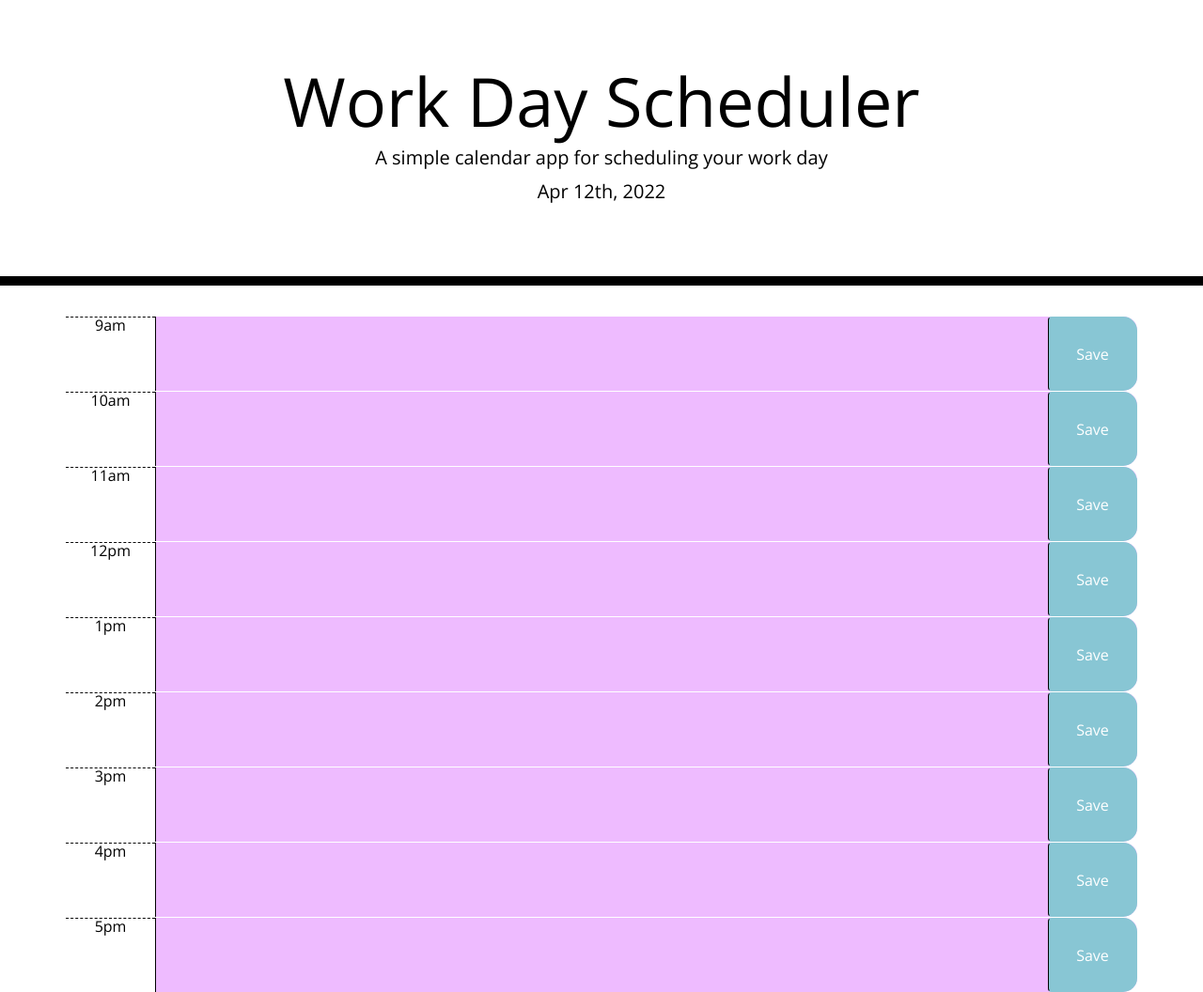
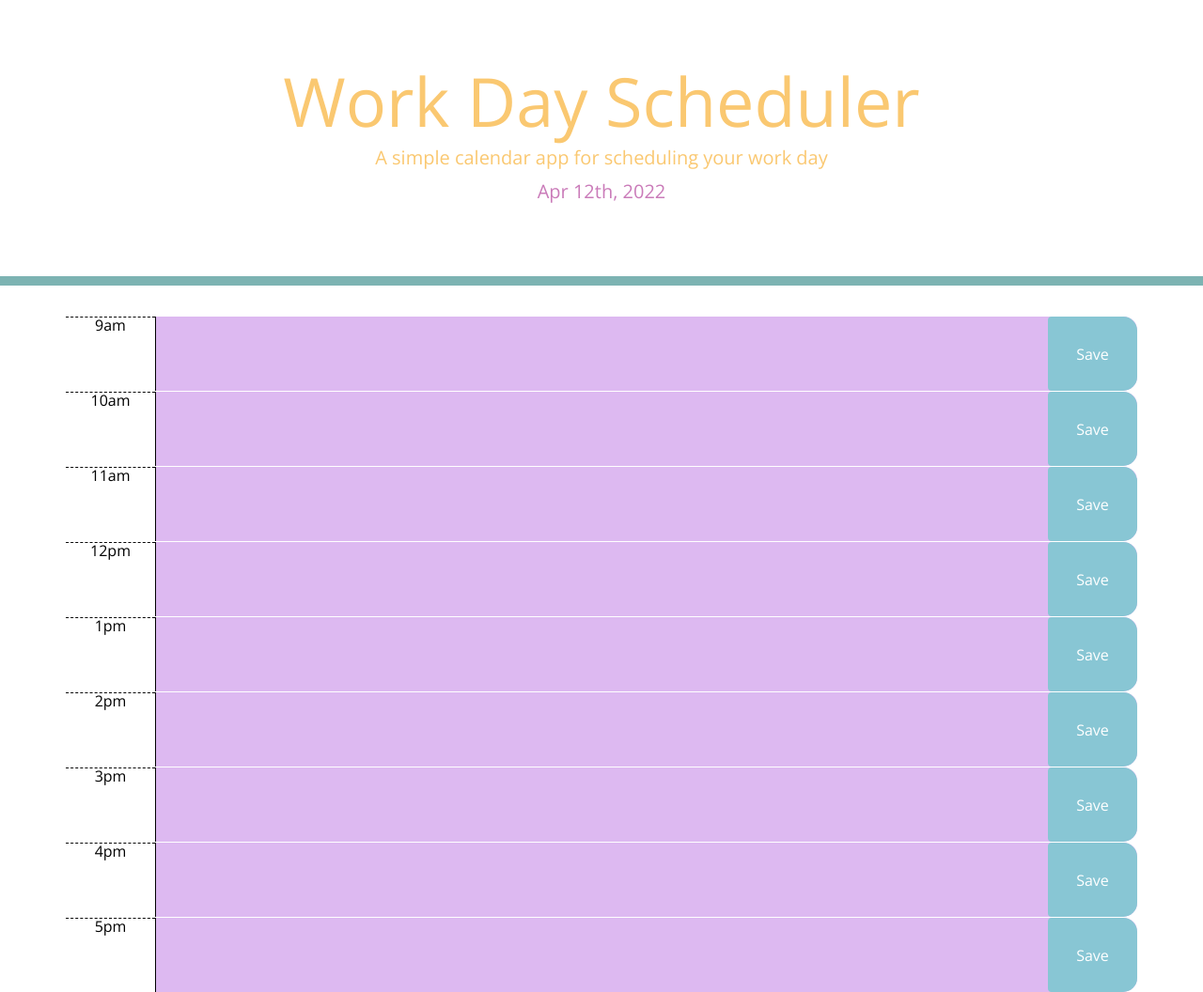
Before and after one commit to sarahgormley/Work-Day-Scheduler, a plain HTML site: page index.html in a window 1280 px wide. Shown: the whole page at 94% size. Drawn offline with nearby package versions, Linux system fonts and the light colour scheme.

Commit message:
fixed colour rules. changed colours of elements

```diff
--- a/script.js
+++ b/script.js
@@ -13,13 +13,19 @@ var saveBtn = $('.btn')
 $(".time-block").each(function() {
     var hourTime = $(this).attr("id").split("-")[1];
     if (parseInt(hourTime) === parseInt(currentTime)) {
-        $(this).css("background-color", "rgb(255, 251, 149)");
+        $(this).addClass("present");
+        $(this).removeClass("future");
+        $(this).removeClass("past");
+
     } else if (parseInt(hourTime) > parseInt(currentTime)) {
-        $(this).css("background-color", "rgb(238, 187, 255)");
+        $(this).addClass("future");
+        $(this).removeClass("present");
+        $(this).removeClass("past");
 
     } else if (parseInt(hourTime) < parseInt(currentTime)) {
-        $(this).css("background-color", "#c1ffbf");
-
+        $(this).addClass("past");
+        $(this).removeClass("present");
+        $(this).removeClass("future");
     }
 
 })
--- a/style.css
+++ b/style.css
@@ -16,9 +16,13 @@ textarea {
 .jumbotron {
     text-align: center;
     background-color: transparent;
-    color: black;
+    color: rgb(250, 200, 113);
     border-radius: 0;
-    border-bottom: 10px solid black;
+    border-bottom: 10px solid rgb(124, 179, 178);
+}
+
+#currentDay {
+    color: rgb(202, 123, 185);
 }
 
 .description {
@@ -43,22 +47,22 @@ textarea {
 }
 
 .past {
-    background-color: #d3d3d3;
+    background-color: #c1ffbf;
     color: white;
 }
 
 .present {
-    background-color: #ff6961;
+    background-color: rgb(255, 251, 149);
     color: white;
 }
 
 .future {
-    background-color: #77dd77;
+    background-color: rgb(221, 185, 241);
     color: white;
 }
 
 .saveBtn {
-    border-left: 1px solid black;
+    border-left: 1px solid #88c6d4;
     border-top-right-radius: 15px;
     border-bottom-right-radius: 15px;
     background-color: #88c6d4;
```
